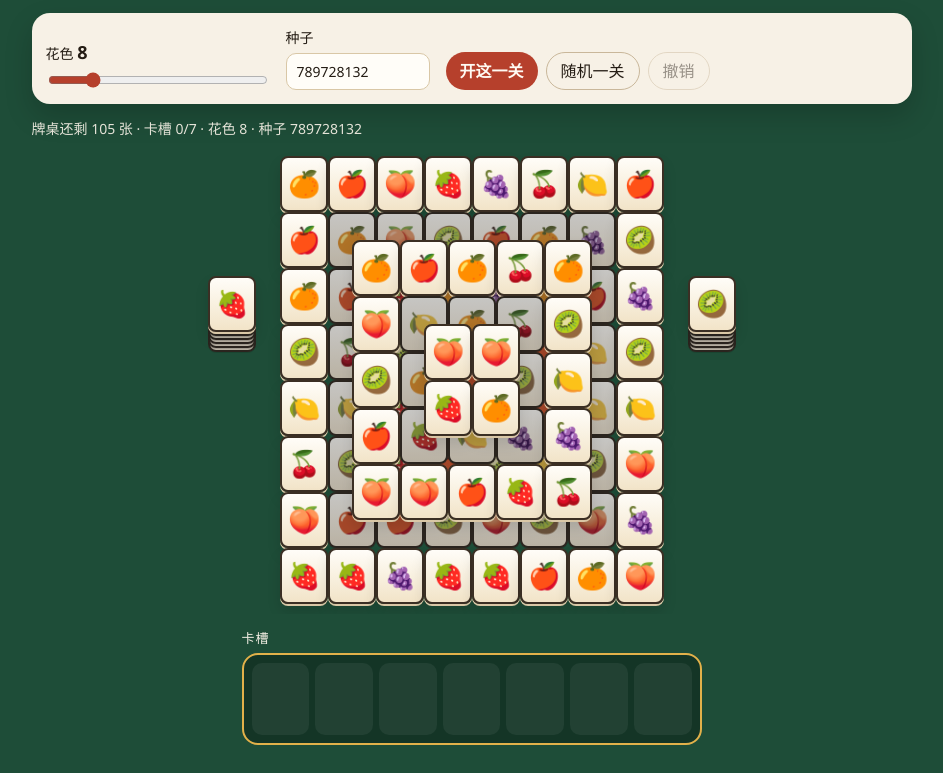
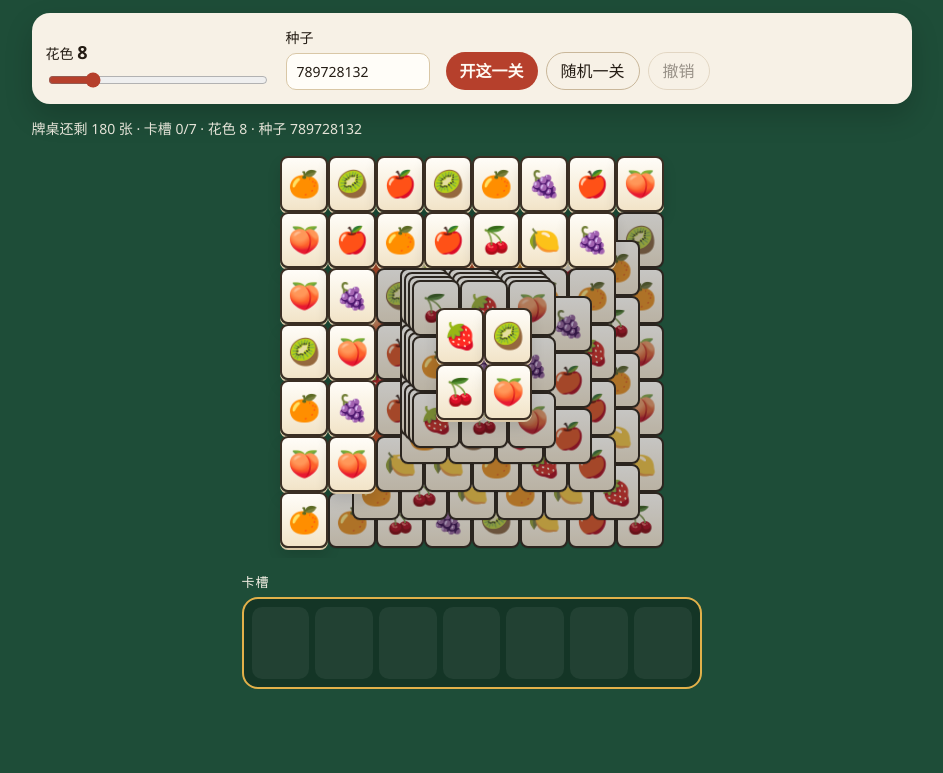
Before and after one commit to yixin-zhu/My-Match-3-game, a website built with Vite: page index.html in a window 1280 px wide. Shown: the part 154-927 px from the top of the page, without its empty margins (161-1104 px from the left). After the commit the page ends 871 px from the top, so only its background shows below. Built offline with nearby package versions, Linux system fonts and the light colour scheme.

Commit message:
把牌桌改成十二层交叉叠牌，并改名为牛了个牛。
奇数层错开半张牌压住接缝，拿开上面的牌就会揭开下面的牌。

Co-authored-by: Cursor <cursoragent@cursor.com>

```diff
--- a/src/generator.ts
+++ b/src/generator.ts
@@ -1,3 +1,4 @@
+import { ICONS } from "./icons";
 import { createLayout } from "./layout";
 import { applyMove, createState, isFreeAmong, statusOf } from "./rules";
 import { mulberry32, normalizeSeed, shuffle } from "./rng";
@@ -12,7 +13,7 @@ export interface Level {
 }
 
 export function maxTypeCount(tileCount = createLayout().length): number {
-  return tileCount / 3;
+  return Math.min(ICONS.length, Math.floor(tileCount / 3));
 }
 
 export function clampTypeCount(typeCount: number, tileCount = createLayout().length): number {
--- a/src/layout.ts
+++ b/src/layout.ts
@@ -3,23 +3,42 @@ import type { Tile } from "./types";
 export const TILE_W = 48;
 export const TILE_H = 56;
 
-const STEP_X = TILE_W;
-const STEP_Y = TILE_H;
+const HALF_X = TILE_W / 2;
+const HALF_Y = TILE_H / 2;
+
+interface LayerSpec {
+  cols: number;
+  rows: number;
+  ox: number;
+  oy: number;
+  z: number;
+}
 
 /**
- * 第二关式样的一层叠牌：
- * 底层 8×8，上面两层逐级缩小并向内错开半张牌，边上一圈露在外面。
- * 左右各一叠只能从顶上抽的牌堆。总数 105，能被 3 整除。
+ * 十二层交叉叠牌。
+ * 奇数层错开半张牌，压在下层四张牌的接缝上。
+ * 外圈露在外面，中间越往上越窄，最深处有一整条十二层的塔。
+ * 总数 180，能被 3 整除。
  */
 export function createLayout(): Tile[] {
   const tiles: Tile[] = [];
   let id = 0;
 
-  const layers = [
-    { cols: 8, rows: 8, ox: 0, oy: 0, z: 0 },
-    { cols: 5, rows: 5, ox: (STEP_X * 3) / 2, oy: (STEP_Y * 3) / 2, z: 1 },
-    { cols: 2, rows: 2, ox: STEP_X * 3, oy: STEP_Y * 3, z: 2 },
+  const layers: LayerSpec[] = [
+    { z: 0, cols: 8, rows: 7, ox: 0, oy: 0 },
+    { z: 1, cols: 6, rows: 5, ox: TILE_W + HALF_X, oy: TILE_H + HALF_Y },
+    { z: 2, cols: 6, rows: 5, ox: TILE_W, oy: TILE_H },
+    { z: 3, cols: 4, rows: 3, ox: TILE_W * 2 + HALF_X, oy: TILE_H * 2 + HALF_Y },
   ];
+
+  for (let step = 0; step < 4; step++) {
+    const peek = step * 4;
+    const z = 4 + step * 2;
+    layers.push(
+      { z, cols: 3, rows: 3, ox: TILE_W * 2 + HALF_X + peek, oy: TILE_H * 2 + peek },
+      { z: z + 1, cols: 2, rows: 2, ox: TILE_W * 3 + peek, oy: TILE_H * 2 + HALF_Y + peek },
+    );
+  }
 
   for (const layer of layers) {
     for (let row = 0; row < layer.rows; row++) {
@@ -27,8 +46,8 @@ export function createLayout(): Tile[] {
         tiles.push({
           id: id++,
           type: 0,
-          x: layer.ox + col * STEP_X,
-          y: layer.oy + row * STEP_Y,
+          x: layer.ox + col * TILE_W,
+          y: layer.oy + row * TILE_H,
           z: layer.z,
           w: TILE_W,
           h: TILE_H,
@@ -36,23 +55,6 @@ export function createLayout(): Tile[] {
       }
     }
   }
-
-  const pile = (x: number, y: number) => {
-    for (let z = 0; z < 6; z++) {
-      tiles.push({
-        id: id++,
-        type: 0,
-        x,
-        y: y + (5 - z) * 4,
-        z,
-        w: TILE_W,
-        h: TILE_H,
-      });
-    }
-  };
-
-  pile(-TILE_W - 24, 120);
-  pile(8 * STEP_X + 24, 120);
 
   return tiles;
 }
--- a/src/main.ts
+++ b/src/main.ts
@@ -13,7 +13,7 @@ const maxTypes = maxTypeCount();
 app.innerHTML = `
   <main class="page">
     <header>
-      <h1>公平叠牌</h1>
+      <h1>牛了个牛</h1>
       <p class="lede">每一关都留有解法。花色越少越好过：2 到 3 种时，把能点的牌一直点下去就会清空；从 4 种开始，点错就可能把卡槽塞满。</p>
     </header>
     <section class="panel">
```
Also changed, not shown: index.html (+1 -1 lines), src/generator.test.ts (+23 -17 lines).
